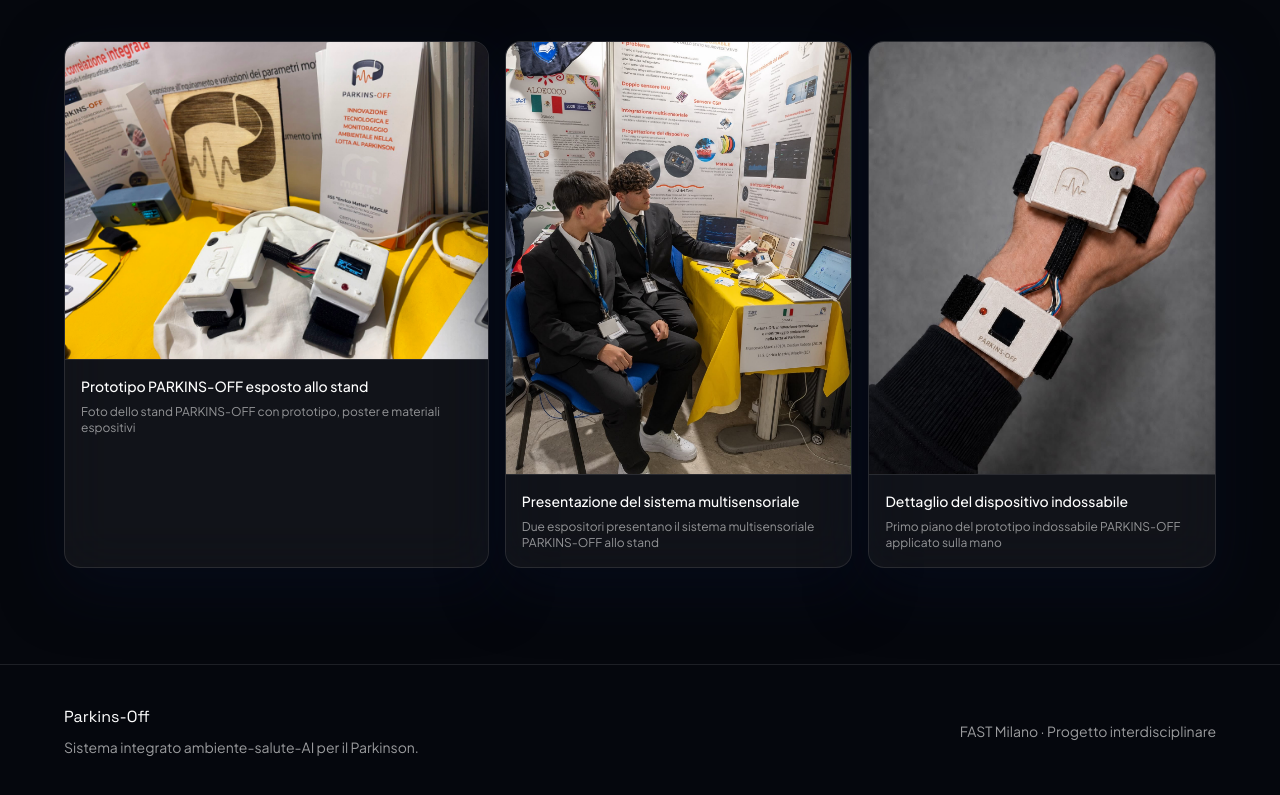
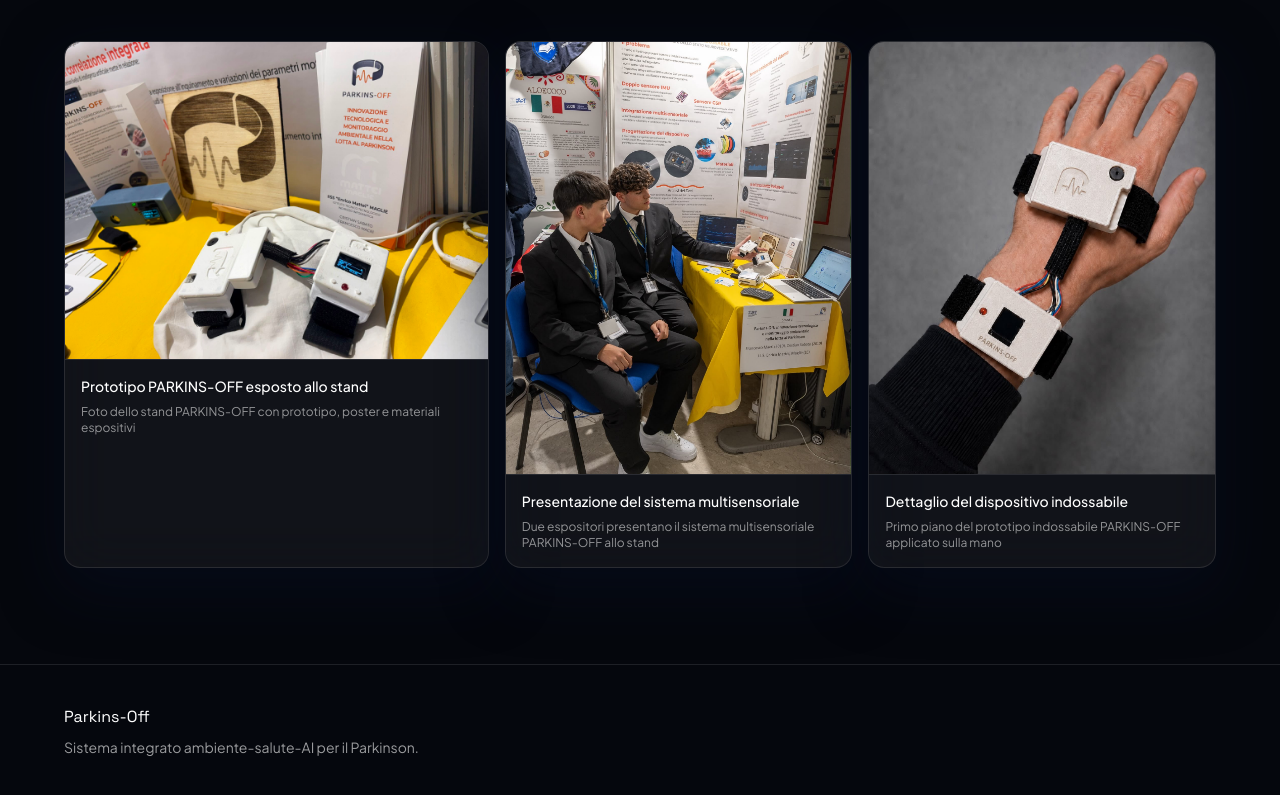
Before and after one commit to FrancyTechDev/landing-page, a React (Vite) app: page / in a window 1280 px wide. Shown: the part 6381-7176 px from the top of the page. Built offline with nearby package versions, Linux system fonts and the light colour scheme.

Commit message:
Simplify footer copy

```diff
--- a/src/components/Footer.jsx
+++ b/src/components/Footer.jsx
@@ -1,12 +1,11 @@
 const Footer = () => {
   return (
     <footer className="border-t border-white/10 px-6 py-10">
-      <div className="mx-auto flex max-w-6xl flex-col gap-4 text-sm text-white/60 md:flex-row md:items-center md:justify-between">
+      <div className="mx-auto max-w-6xl text-sm text-white/60">
         <div>
           <p className="font-display text-base text-white">Parkins-Off</p>
           <p className="mt-2">Sistema integrato ambiente-salute-AI per il Parkinson.</p>
         </div>
-        <p className="text-right">FAST Milano · Progetto interdisciplinare</p>
       </div>
     </footer>
   );
```
Also changed, not shown: 4 other files (tests, documents, lock files or other folders).
